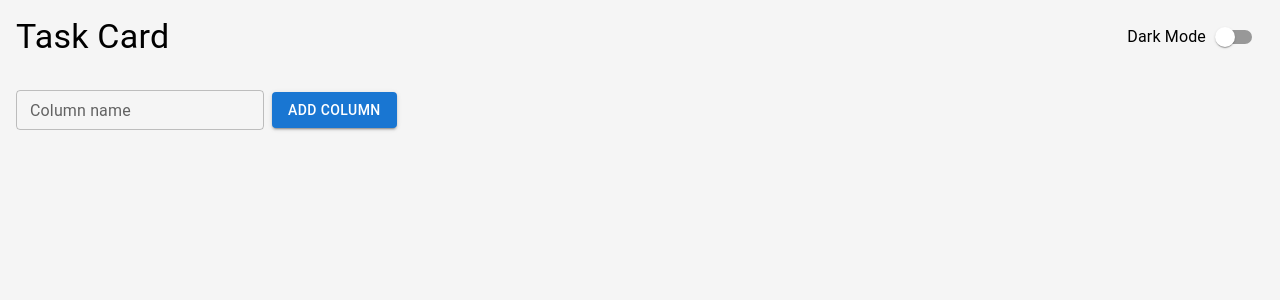
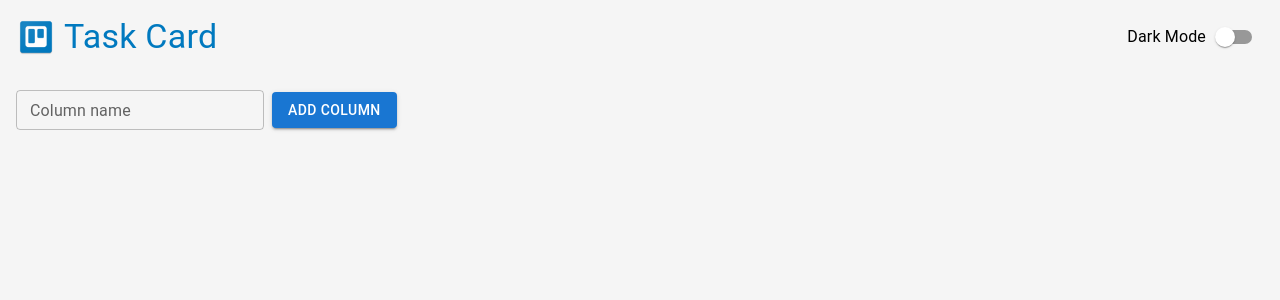
Before and after one commit to YeMyat144/task-card, a React (Vite) app: page / in a window 1280 px wide. Shown: the top 300 px of the page. Built offline with nearby package versions, Linux system fonts and the light colour scheme; the HTML template or start-up script is replaced by a standard one.

Commit message:
Added logo in App

```diff
--- a/src/App.tsx
+++ b/src/App.tsx
@@ -3,6 +3,7 @@ import { ThemeProvider, createTheme, CssBaseline, Box, Switch, Typography } from
 import Board from './components/Board';
 import { loadBoard, saveBoard } from './utils/localStorage';
 import { Column } from './types';
+import logo from './assets/logo1.png';
 
 const lightTheme = createTheme({
   palette: {
@@ -37,13 +38,20 @@ const App: React.FC = () => {
       <CssBaseline />
       <Box sx={{ display: 'flex', flexDirection: 'column', height: '100vh' }}>
         <Box sx={{ display: 'flex', alignItems: 'center', justifyContent: 'space-between', p: 2 }}>
-          <Typography variant="h4">Task Card</Typography>
+          {/* Logo and Title */}
+          <Box display="flex" alignItems="center">
+            <img src={logo} alt="Logo" style={{ width: 40, height: 40, marginRight: 8 }} /> {/* Logo image */}
+            <Typography variant="h4" color='#0079BF'>Task Card</Typography>
+          </Box>
+
+          {/* Dark Mode Toggle */}
           <Box display="flex" alignItems="center">
             <Typography variant="body1">Dark Mode</Typography>
             <Switch checked={isDarkMode} onChange={toggleTheme} />
           </Box>
         </Box>
 
+        {/* Board Container */}
         <Box
           sx={{
             overflowX: 'auto',
--- a/src/declarations.d.ts
+++ b/src/declarations.d.ts
@@ -2,7 +2,7 @@ declare module '*.css' {
     const content: any;
     export default content;
 }
-declare module '*.jpeg' {
+declare module '*.png' {
     const src: string;
     export default src;
 }
```
Also changed, not shown: src/assets/logo1.png (added).
